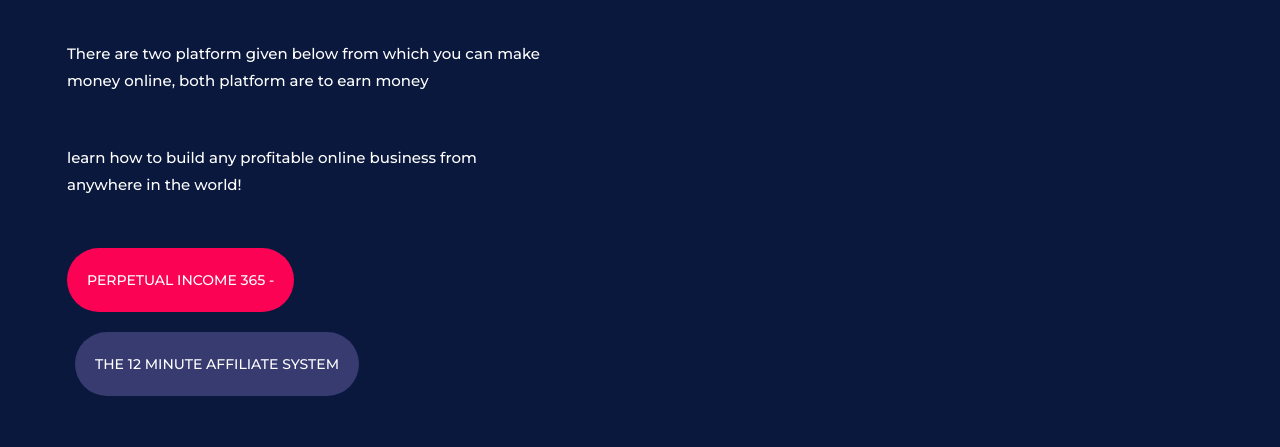
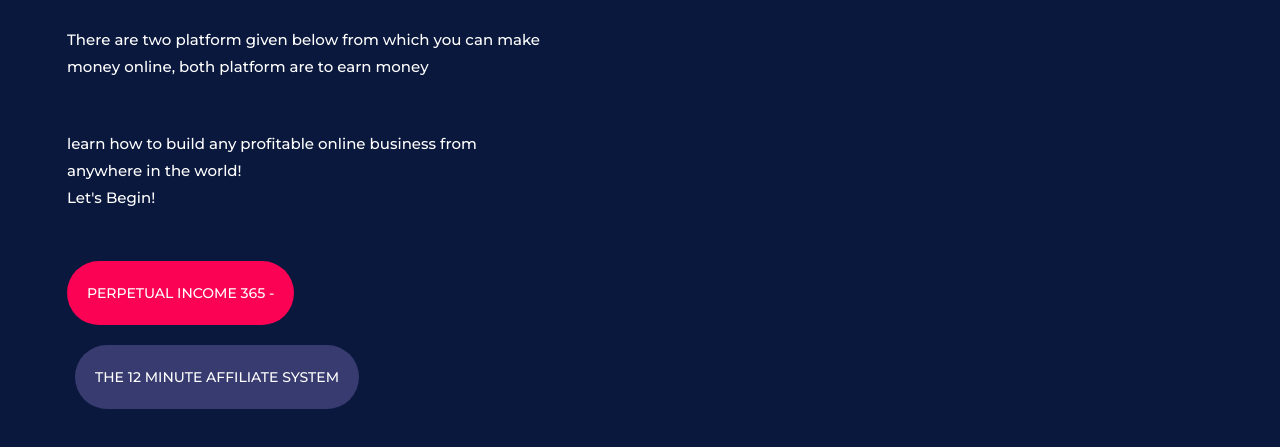
Before and after one commit to fondekarvipul/Make-Money-Online, a plain HTML site: page index.html in a window 1280 px wide. Shown: the part 367-814 px from the top of the page. Drawn offline with Linux system fonts and the light colour scheme.

Commit message:
Update index.html

```diff
--- a/index.html
+++ b/index.html
@@ -68,7 +68,8 @@
 								<h2><span><span>MAKE MONEY ONLNE</span> </h2>
 								<p>WORK FROM HOME </p>
 								<P>There are two platform given below from which you can make money online, both  platform are to earn money <p>
-								<p>learn how to build any profitable online business from anywhere in the world!<p>
+								<p>learn how to build any profitable online business from anywhere in the world!<br>
+								  Let's Begin! <p>
 								<a href="https://d55216wgcmz8toadmhrby7ubki.hop.clickbank.net/" class="site-btn">Perpetual Income 365 - </a>
 								<a href="https://fd3c28pglp09rd9dhdj4vs6oeo.hop.clickbank.net/" class="site-btn sb-c2">The 12 Minute Affiliate System </a>
 							</div>
```
